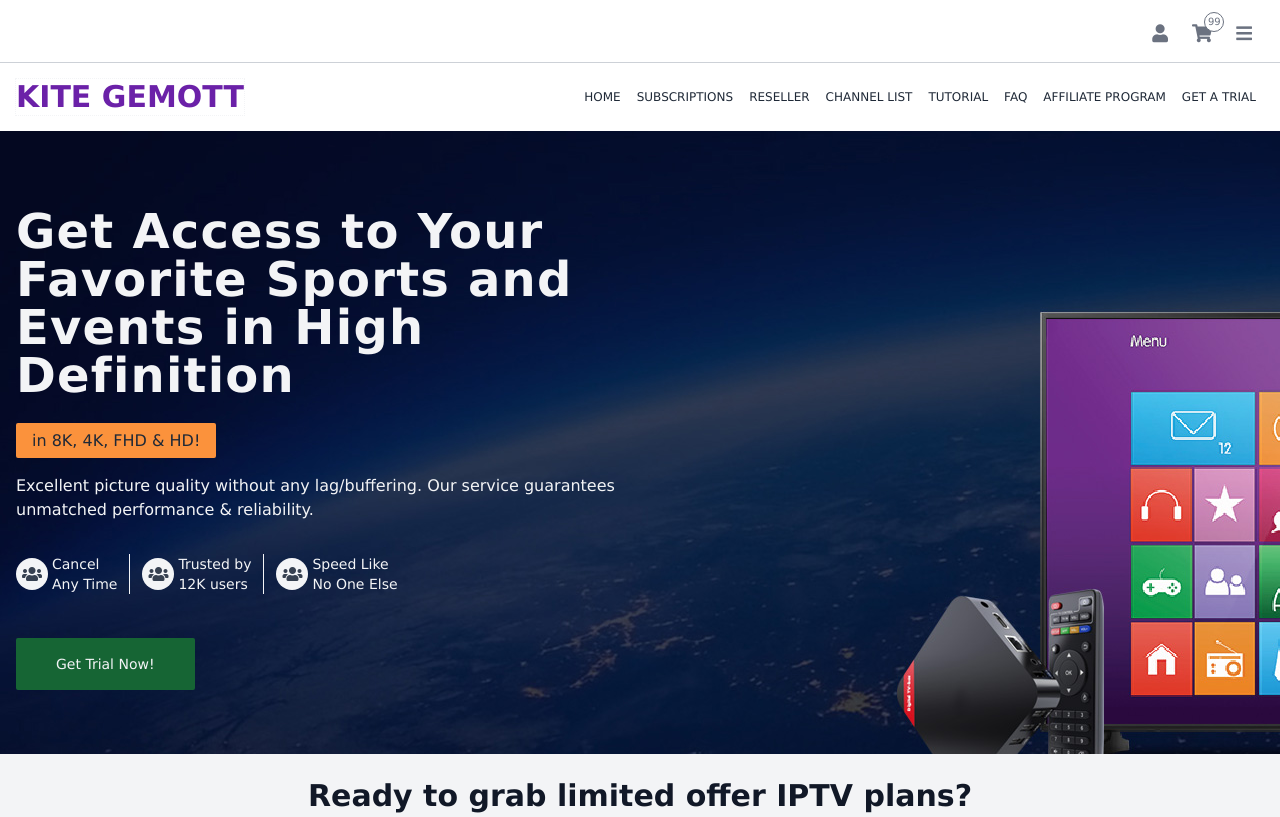
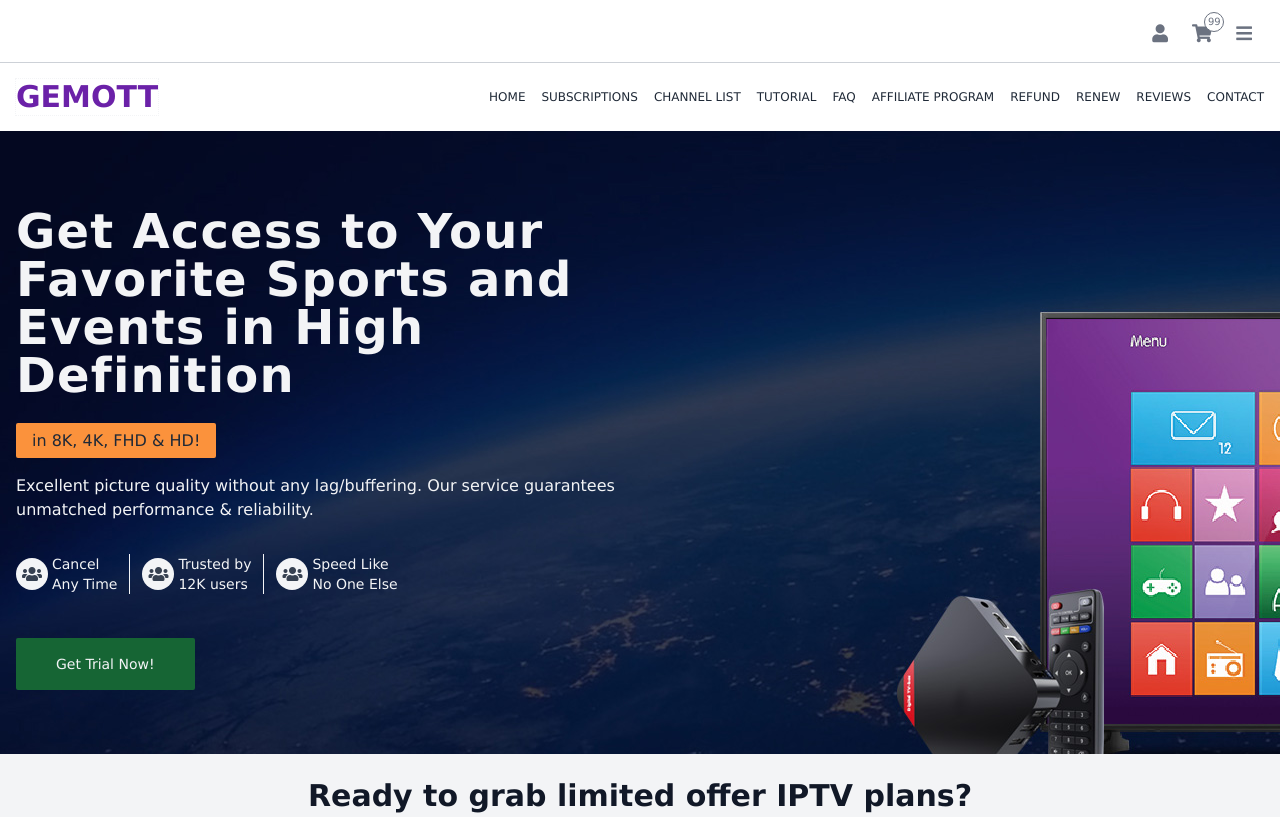
Before and after one commit to king-kite/kite-gemott-clone, a website: page src/index.html in a window 1280 px wide. Shown: the top 817 px of the page. Drawn offline with Linux system fonts and the light colour scheme.

Commit message:
Added the required link

```diff
--- a/src/assets/css/input.tailwind.css
+++ b/src/assets/css/input.tailwind.css
@@ -86,7 +86,7 @@ header .topbar .topbar-icon:hover {
 }
 
 .menu-list .menu-list-item {
-	@apply border-0 border-b border-gray-400 border-opacity-50 border-solid lg:mx-2 lg:border-0;
+	@apply border-0 border-b border-gray-400 border-opacity-50 border-solid lg:mx-2 lg:last:mr-0 lg:border-0;
 }
 
 .menu-list-item a {
--- a/src/index.html
+++ b/src/index.html
@@ -30,7 +30,7 @@
 			<!-- Navbar Start -->
 			<nav class="navbar">
 				<div class="navbar-content wrapper">
-					<h1 class="logo">kite gemott</h1>
+					<h1 class="logo">gemott</h1>
 					<div id="menu-container" class="menu-container">
 						<div id="menu" class="menu">
 							<div id="close-menu-button" class="close-menu-button">
@@ -42,12 +42,14 @@
 							<ul class="menu-list">
 								<li class="menu-list-item"><a href="#">home</a></li>
 								<li class="menu-list-item"><a href="#">subscriptions</a></li>
-								<li class="menu-list-item"><a href="#">reseller</a></li>
 								<li class="menu-list-item"><a href="#">channel list</a></li>
 								<li class="menu-list-item"><a href="#">tutorial</a></li>
 								<li class="menu-list-item"><a href="#">FAQ</a></li>
 								<li class="menu-list-item"><a href="#">affiliate program</a></li>
-								<li class="menu-list-item"><a href="#">get a trial</a></li>
+								<li class="menu-list-item"><a href="#">refund</a></li>
+								<li class="menu-list-item"><a href="#">renew</a></li>
+								<li class="menu-list-item"><a href="#">reviews</a></li>
+								<li class="menu-list-item"><a href="#">contact</a></li>
 							</ul>
 						</div>
 					</div>
```
Also changed, not shown: src/assets/css/style.css.
